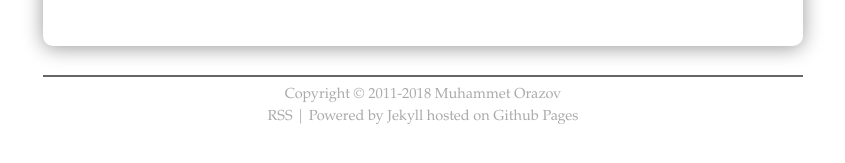
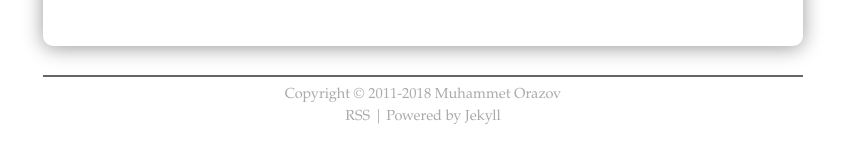
Before and after one commit to morazow/blog.morazow.com, a Jekyll site: the page built from index.html, in a window 1280 px wide and 900 px high, scrolled down 3546 px. Shown: the part 702-865 px from the top of the window, without its empty margins (217-1062 px from the left). Built offline with Jekyll 4.4.1, drawn with Linux system fonts in a browser that asks for light colours; nearby versions of some CDN libraries.

```diff
--- a/CNAME
+++ /dev/null
@@ -1 +0,0 @@
-morazow.com
--- a/_config.yml
+++ b/_config.yml
@@ -1,6 +1,6 @@
 ---
 
-url: http://morazow.com
+url: https://blog.morazow.com
 
 highlighter: rouge
 markdown: kramdown
@@ -22,4 +22,5 @@ exclude:
   - docker-compose.yml
   - Gemfile
   - Gemfile.lock
+  - docker
   - vendor
--- a/_includes/footer.html
+++ b/_includes/footer.html
@@ -7,10 +7,6 @@
     </div>
 
     <div id="feed">
-        <p>
-            <a href="/atom.xml">RSS</a> |
-            Powered by <a href="http://jekyllrb.com/">Jekyll</a> hosted on
-            <a href="http://pages.github.com/">Github Pages</a>
-        </p>
+        <p><a href="/atom.xml">RSS</a> | Powered by <a href="http://jekyllrb.com/">Jekyll</a></p>
     </div>
 </footer>
```
Also changed, not shown: README.md, docker/nginx/README.md, 1 other file.
